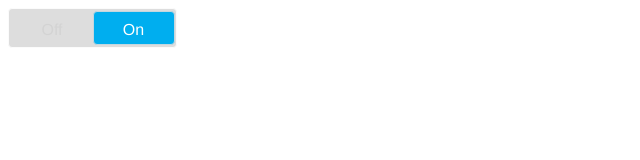
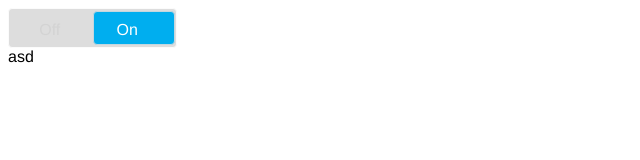
Before and after one commit to apeschar/phastpress, a Vue app in the folder admin-front-end/: page / in a window 1280 px wide. Shown: the top 160 px of the page, without its empty margins (0-640 px from the left). Built offline with nearby package versions, Linux system fonts and the light colour scheme.

Commit message:
Simplify on-off switch

```diff
--- a/admin-front-end/src/App.vue
+++ b/admin-front-end/src/App.vue
@@ -1,6 +1,7 @@
 <template>
   <div id="app">
-    <OnOffSwitch></OnOffSwitch>
+    <OnOffSwitch on-value="asd" off-value="qwe" v-model="t"></OnOffSwitch>
+    {{ t }}
   </div>
 </template>
 
@@ -9,6 +10,11 @@ import OnOffSwitch from './components/OnOffSwitch'
 
 export default {
   name: 'App',
+  data () {
+    return {
+      t: 'asd'
+    }
+  },
   components: {
     OnOffSwitch
   }
--- a/admin-front-end/src/components/OnOffSwitch.vue
+++ b/admin-front-end/src/components/OnOffSwitch.vue
@@ -1,13 +1,5 @@
 <template>
-  <div :class="{'on-off-switch': true, on: isOn}" @click="toggle()">
-    <div class="layer layer-bottom">
-      <div class="label label-off">
-        Off
-      </div>
-      <div class="label label-on">
-        On
-      </div>
-    </div>
+  <div class="on-off-switch" :class="{on: isOn}" @click="toggle()">
     <div class="button"></div>
     <div class="layer layer-top">
       <div class="label label-off">
@@ -56,26 +48,13 @@ export default {
     width: calc(100% - 4px);
   }
 
-  .layer-bottom {
-    color: #d3d3d3;
-  }
-
-  .layer-top {
-    color: white;
-  }
-
   .label {
-    position: absolute;
     box-sizing: border-box;
     display: inline-block;
-    width: 82px;
+    width: calc(50% - 4px);
     padding-top: 10px;
     text-align: center;
     overflow: hidden;
-  }
-
-  .label-on {
-    left: 50%;
   }
 
   .button {
@@ -89,21 +68,25 @@ export default {
     animation: 0.25s button-slide-off;
   }
 
-  .layer-top .label-on {
-    width: 0;
-  }
-
   .on .button {
     left: 84px;
     animation: 0.25s button-slide-on;
   }
 
-  .on .layer-top .label-on {
-    width: 82px;
+  .label-on {
+    color: #d3d3d3;
   }
 
-  .on .layer-top .label-off {
-    width: 0;
+  .label-off {
+    color: white;
+  }
+
+  .on .label-on {
+    color: white;
+  }
+
+  .on .label-off {
+    color: #d3d3d3;
   }
 
   @keyframes button-slide-on {
```
